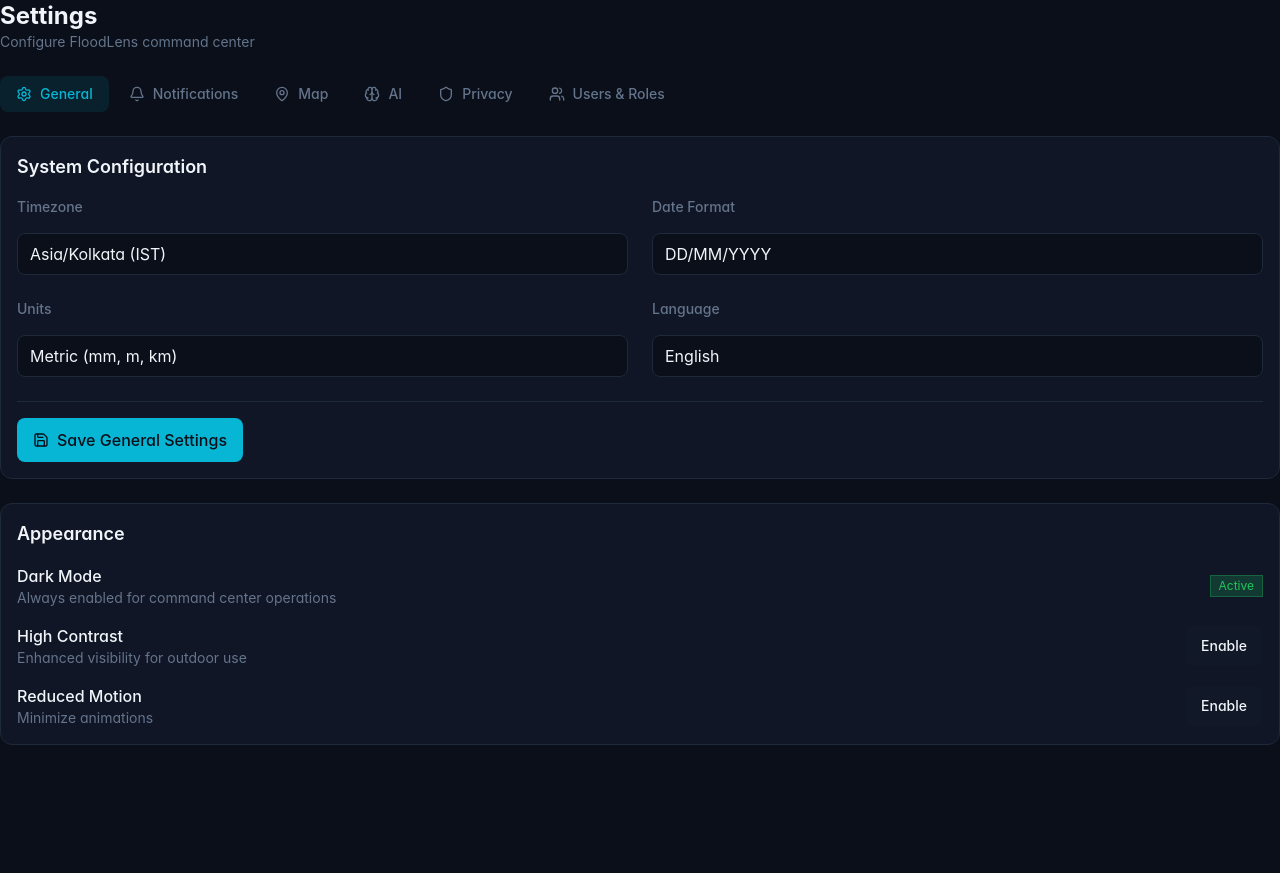
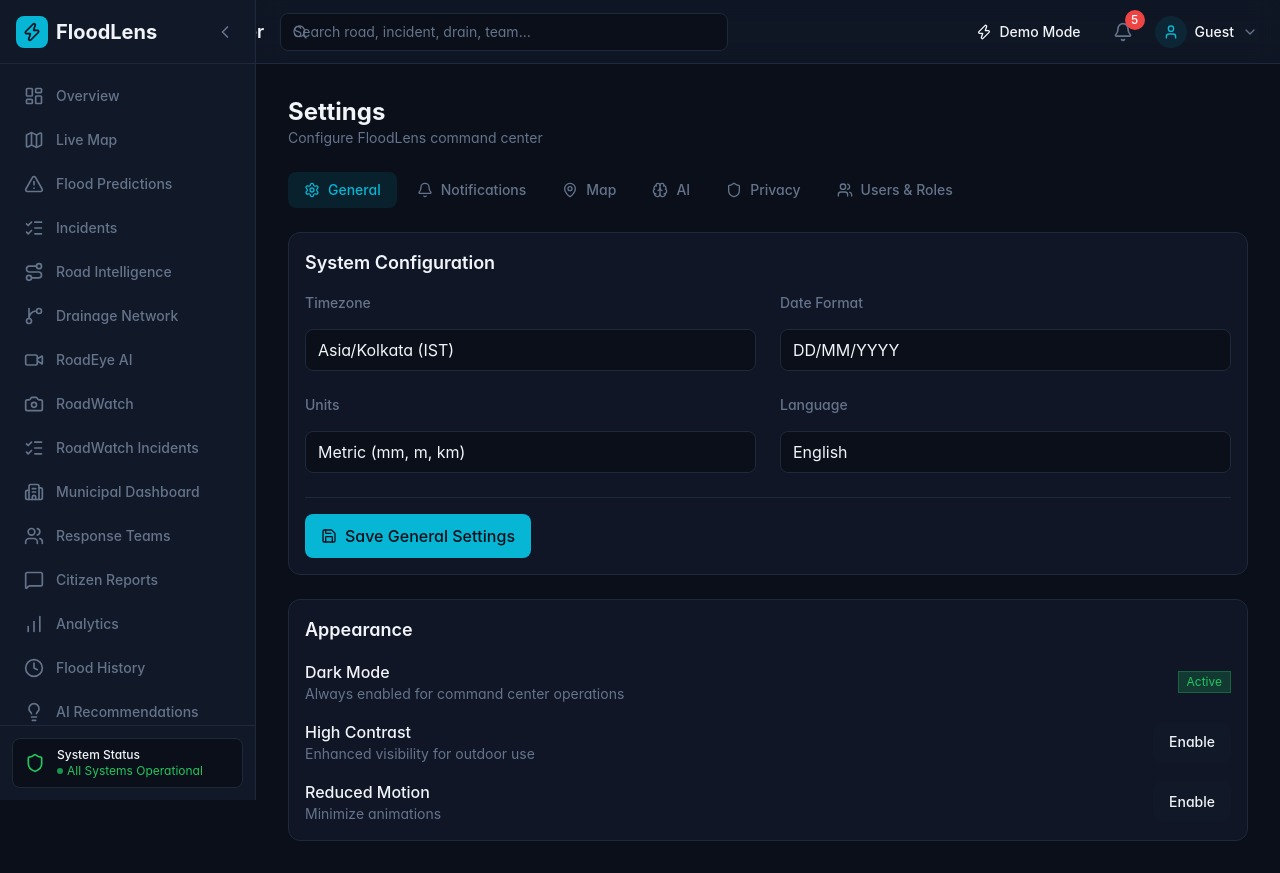
Before and after one commit to prince8840official-netizen/FloodLens, a React (Vite) app: page /settings in a window 1280 px wide. Before the commit the page ends 800 px from the top, so only its background shows below. Built offline with nearby package versions, Linux system fonts and the light colour scheme.

Commit message:
Fix Dashboard routing: wrap app routes in AppLayout with Outlet for proper sidebar/header layout

```diff
--- a/src/App.tsx
+++ b/src/App.tsx
@@ -39,6 +39,7 @@
             <Route path="/how-it-works" element={<HowItWorks />} />
             <Route path="/technology" element={<Technology />} />
             <Route path="/about" element={<About />} />
+            <Route element={<AppLayout />}>
               <Route path="/dashboard" element={<Dashboard />} />
               <Route path="/map" element={<MapPage />} />
               <Route path="/predictions" element={<Predictions />} />
@@ -59,6 +60,7 @@
               <Route path="/simulation" element={<Simulation />} />
               <Route path="/notifications" element={<Notifications />} />
               <Route path="/settings" element={<SettingsPage />} />
+            </Route>
             <Route path="*" element={<Navigate to="/" replace />} />
           </Routes>
         </AppProvider>
```
Lines whose indentation alone changed are shown as unchanged.
